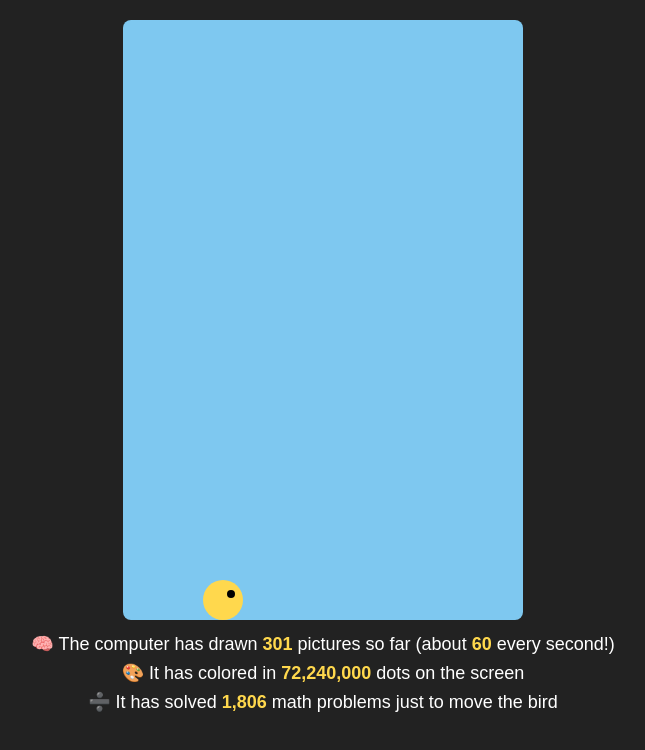
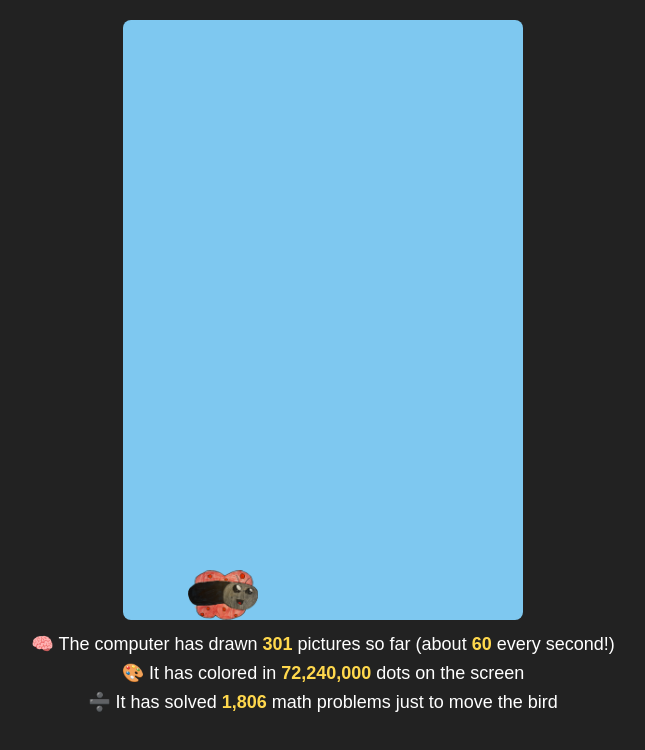
Before and after one commit to lolchops/flappybutterfly, a plain HTML site: page game.html in a window 1280 px wide. Shown: the whole page, without its empty margins (317-962 px from the left). Drawn offline with Linux system fonts and the light colour scheme.

Commit message:
Step 2: Her butterfly drawing is the hero
Co-Authored-By: Claude Opus 5.5 <noreply@anthropic.com>

```diff
--- a/game.html
+++ b/game.html
@@ -25,7 +25,11 @@
 
 let GRAVITY    = 0.4;   // how hard the bird gets pulled down
 let FLAP_POWER = -7;    // how high one flap pushes you (negative = UP)
-let BIRD_SIZE  = 40;    // how big the bird is
+let BIRD_SIZE  = 50;    // how big the butterfly is
+
+// STEP 2: Her drawing! (cut out from the photo and saved in the assets folder)
+const butterfly = new Image();
+butterfly.src = "assets/butterfly.png";
 
 // ------------------------------------------------------------
 
@@ -67,16 +71,16 @@ function gameLoop() {
   // 3. Wipe the screen clean and draw everything again
   pen.clearRect(0, 0, screen.width, screen.height);
 
-  // The bird (just a yellow circle for now — your drawing goes here in Step 2!)
-  pen.fillStyle = "#ffd84d";
-  pen.beginPath();
-  pen.arc(bird.x, bird.y, BIRD_SIZE / 2, 0, Math.PI * 2);
-  pen.fill();
-  // an eye
-  pen.fillStyle = "black";
-  pen.beginPath();
-  pen.arc(bird.x + 8, bird.y - 6, 4, 0, Math.PI * 2);
-  pen.fill();
+  // Our hero: the butterfly she drew!
+  // It tips up when flying up, and nose-down when falling.
+  const tilt = Math.max(-0.5, Math.min(0.8, bird.speed * 0.06));
+  const w = BIRD_SIZE * 1.4;
+  const h = w * butterfly.height / butterfly.width;
+  pen.save();
+  pen.translate(bird.x, bird.y);
+  pen.rotate(tilt);
+  if (butterfly.complete) pen.drawImage(butterfly, -w / 2, -h / 2, w, h);
+  pen.restore();
 
   // Every pixel on the screen has to be colored in, every single frame
   picturesDrawn++;
```
Also changed, not shown: assets/butterfly.png (added).
